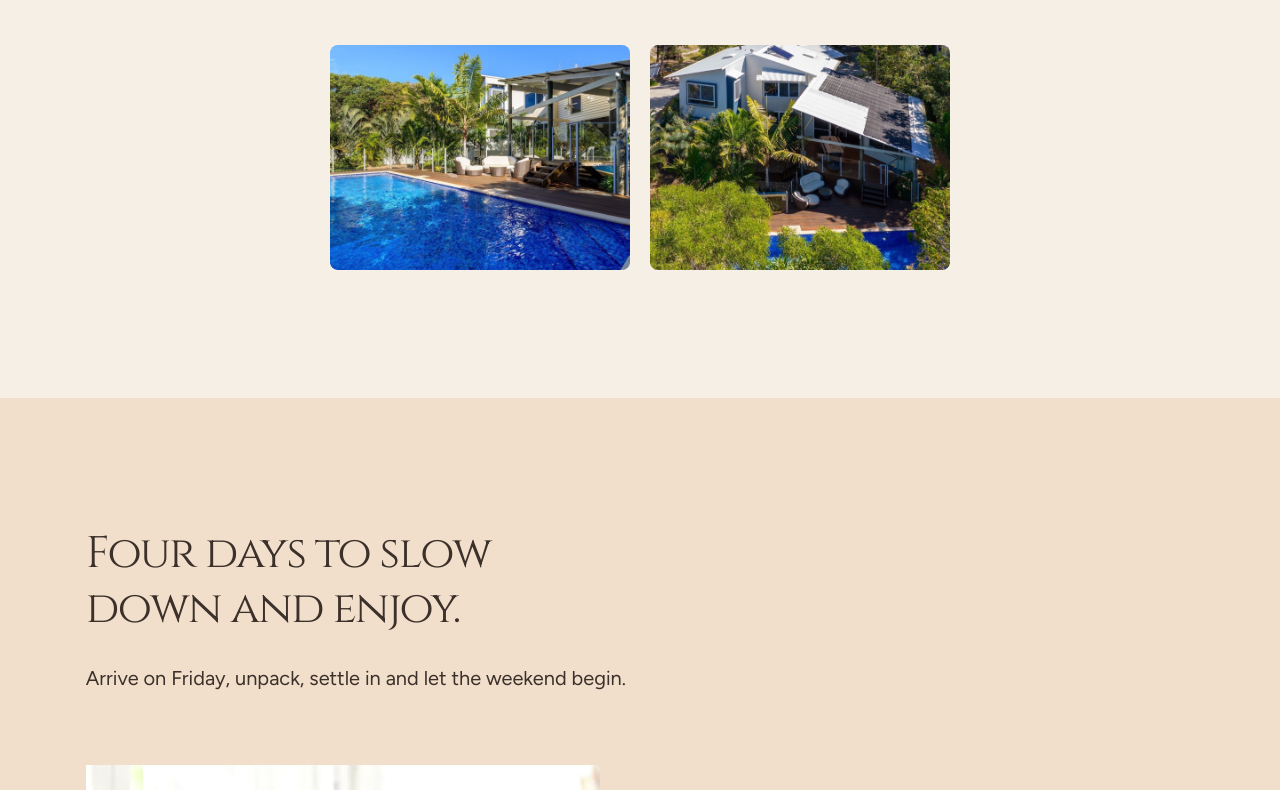
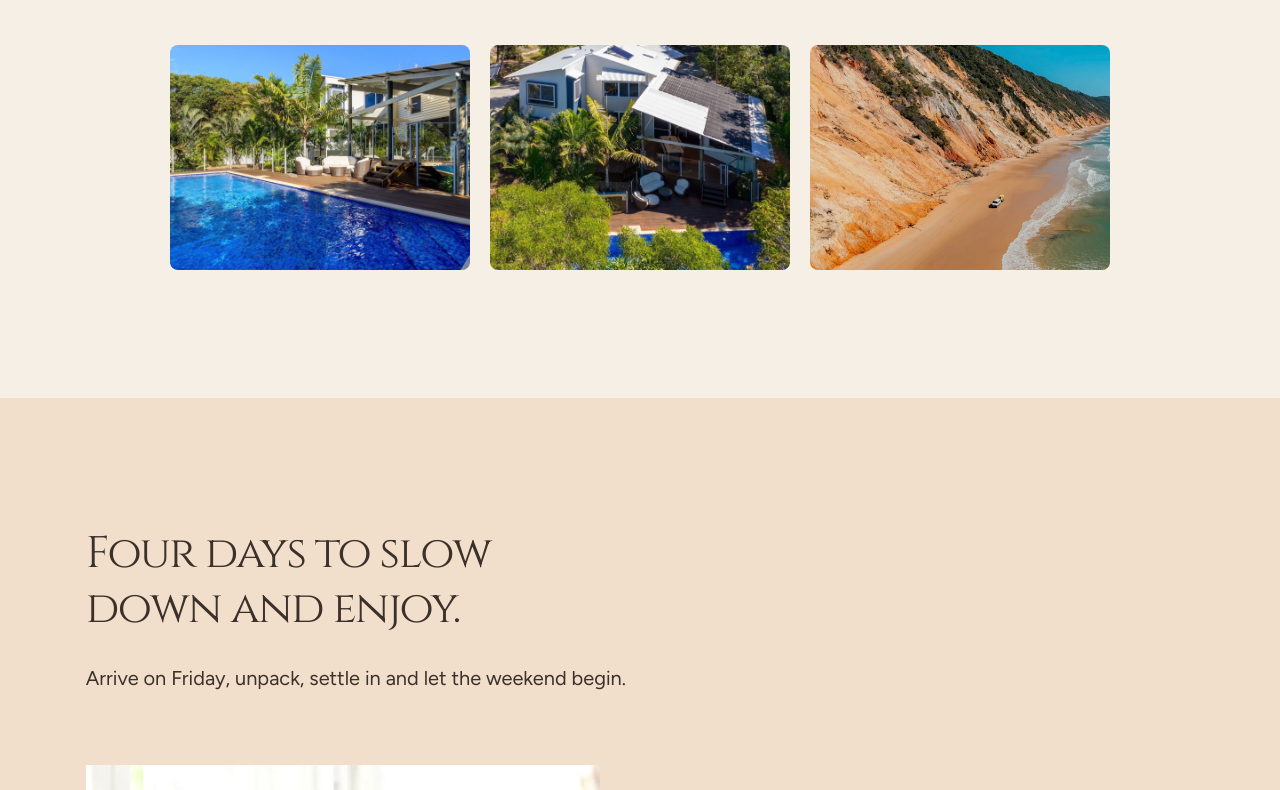
Before and after one commit to aiwithsoulofficial/the-long-exhale, a plain HTML site: page rainbow-beach/index.html in a window 1280 px wide. Shown: the part 3039-3829 px from the top of the page. Drawn offline with Linux system fonts and the light colour scheme; grey boxes are pictures that could not be loaded.

Commit message:
Rainbow Beach: add coloured cliffs to house row
Co-Authored-By: Claude Opus 5.5 <noreply@anthropic.com>

```diff
--- a/rainbow-beach/index.html
+++ b/rainbow-beach/index.html
@@ -62,7 +62,7 @@
 </section>
 <section class="house section-space" aria-labelledby="house-title"><div class="container house-grid">
   <div class="house-copy reveal"><h2 id="house-title">Tucked away, moments from the ocean.</h2><p>A private retreat home amongst nature, just moments from the coastline of Rainbow Beach. A small group of women, comfortable rooms and the ocean a short walk away.</p></div>
-  <div class="house-thumbs"><figure class="house-thumb"><img src="../img/rb-pool.jpg" alt="The pool and garden at the Rainbow Beach retreat home." loading="lazy" decoding="async"></figure><figure class="house-thumb"><img src="../img/rb-aerial.jpg" alt="An aerial view of the Rainbow Beach retreat home in its green surroundings." loading="lazy" decoding="async"></figure></div>
+  <div class="house-thumbs"><figure class="house-thumb"><img src="../img/rb-pool.jpg" alt="The pool and garden at the Rainbow Beach retreat home." loading="lazy" decoding="async"></figure><figure class="house-thumb"><img src="../img/rb-aerial.jpg" alt="An aerial view of the Rainbow Beach retreat home in its green surroundings." loading="lazy" decoding="async"></figure><figure class="house-thumb"><img src="../img/rb-cliffs.jpg" alt="The coloured sand cliffs along the beach at Rainbow Beach." loading="lazy" decoding="async"></figure></div>
 </div></section>
 <section class="days section-space" aria-labelledby="days-title">
   <div class="container">
```
Also changed, not shown: img/rb-cliffs.jpg (added).
